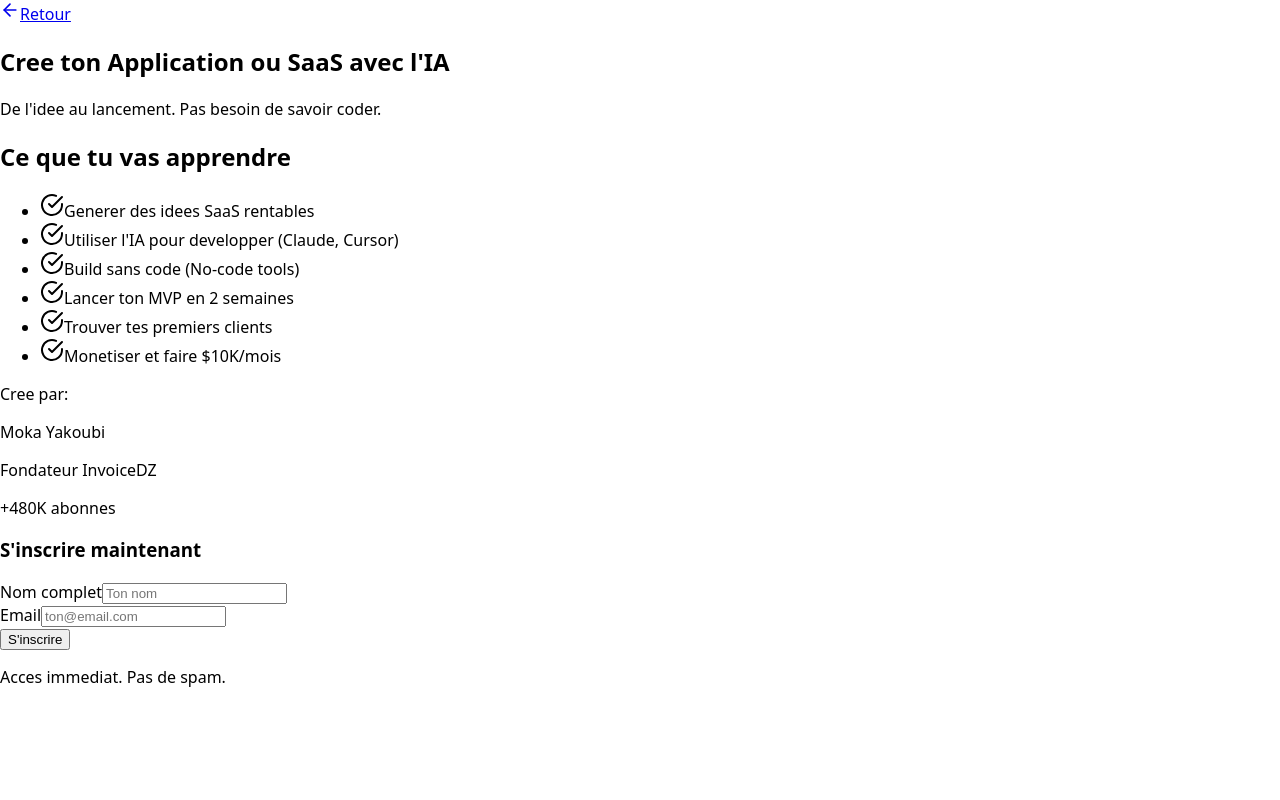
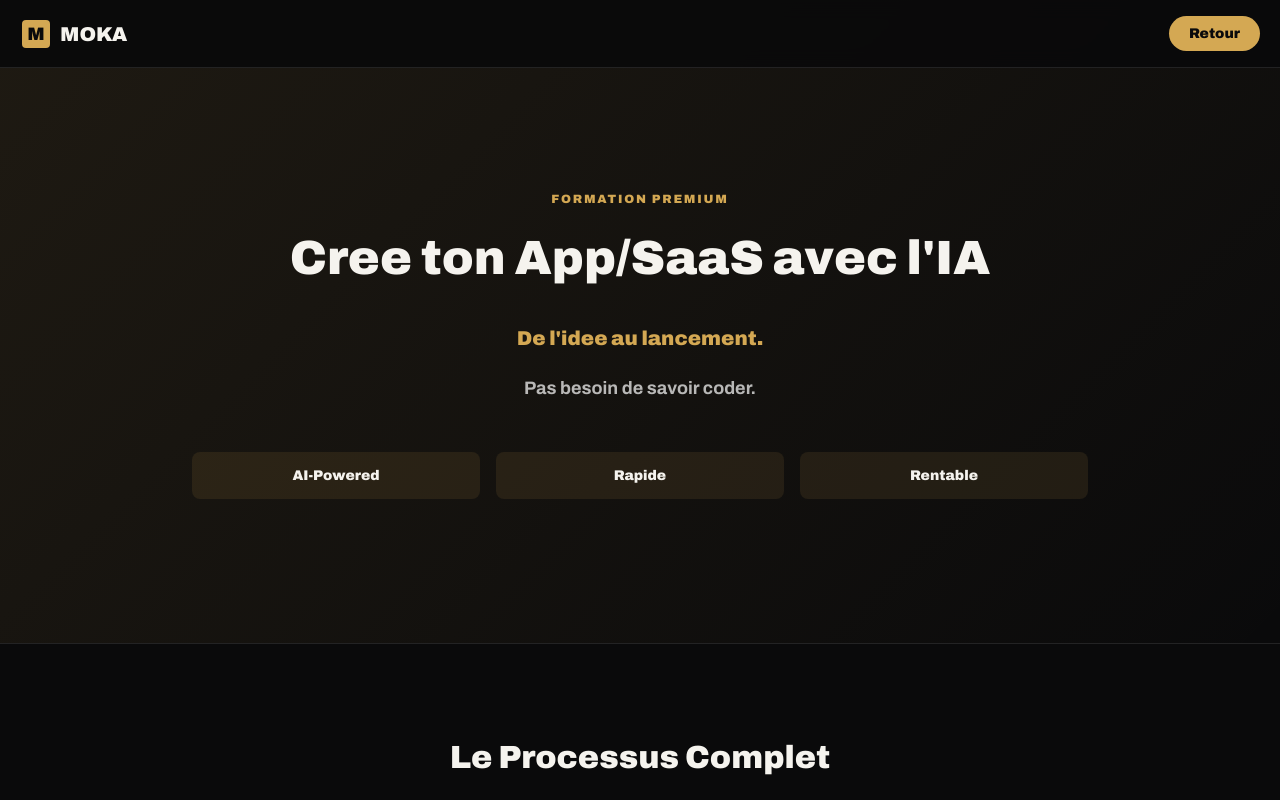
Before and after one commit to yakoumobi-sys/nextjs-boilerplate, a Next.js app: page /formations/app-saas in a window 1280 px wide. Shown: the top 800 px of the page. Built offline with nearby package versions, Linux system fonts and the light colour scheme.

Commit message:
Update page.tsx

```diff
--- a/app/formations/app-saas/page.tsx
+++ b/app/formations/app-saas/page.tsx
@@ -1,34 +1,34 @@
 "use client"
 
 import { useState } from "react"
-import { ArrowLeft, CheckCircle } from "lucide-react"
-import Link from "next/link"
 
-export default function AppSaas() {
+const Logo = () => (
+  <svg width="32" height="32" viewBox="0 0 32 32" fill="none">
+    <rect x="2" y="2" width="28" height="28" rx="4" fill="#D4A853"/>
+    <text x="16" y="22" textAnchor="middle" fontSize="18" fontWeight="900" fill="#0A0A0B" fontFamily="Archivo">M</text>
+  </svg>
+)
+
+export default function FormationAppSaaS() {
+  const [email, setEmail] = useState("")
   const [nom, setNom] = useState("")
-  const [email, setEmail] = useState("")
   const [loading, setLoading] = useState(false)
   const [success, setSuccess] = useState(false)
 
-  const handleSubmit = async (e: React.FormEvent) => {
+  const handleSubscribe = async (e: React.FormEvent) => {
     e.preventDefault()
     setLoading(true)
-
     try {
       const res = await fetch("/api/formations/subscribe", {
         method: "POST",
         headers: { "Content-Type": "application/json" },
-        body: JSON.stringify({
-          nom,
-          email,
-          formation: "App/SaaS avec IA",
-        }),
+        body: JSON.stringify({ email, nom, formation: "App/SaaS avec IA" }),
       })
-
       if (res.ok) {
         setSuccess(true)
+        setEmail("")
         setNom("")
-        setEmail("")
+        setTimeout(() => window.location.href = "/", 3000)
       }
     } catch (err) {
       console.error(err)
@@ -38,113 +38,122 @@ export default function AppSaas() {
   }
 
   return (
-    <main className="min-h-screen bg-[#0A0A0B] text-[#F5F3EE]">
-      <nav className="fixed top-0 w-full z-50 bg-[#0A0A0B]/85 backdrop-blur-md border-b border-white/10">
-        <div className="max-w-6xl mx-auto px-5 py-4">
-          <Link href="/" className="flex items-center gap-2 text-white/70 hover:text-white">
-            <ArrowLeft size={20} />
-            Retour
-          </Link>
+    <div style={{width:"100%",background:"#0A0A0B",color:"#F5F3EE",minHeight:"100vh",fontFamily:"'Archivo', system-ui"}}>
+      <style>{`@import url('https://fonts.googleapis.com/css2?family=Archivo:wght@400;600;700;900&display=swap');*{margin:0;padding:0;box-sizing:border-box;}@keyframes fadeInUp{from{opacity:0;transform:translateY(40px);}to{opacity:1;transform:translateY(0);}.animate-fade-in-up{animation:fadeInUp 0.8s ease-out forwards;}`}</style>
+
+      <nav style={{position:"fixed",top:0,width:"100%",zIndex:50,background:"rgba(10,10,11,0.95)",backdropFilter:"blur(10px)",borderBottom:"1px solid rgba(255,255,255,0.1)",padding:"1rem 1.25rem"}}>
+        <div style={{maxWidth:"1400px",margin:"0 auto",display:"flex",justifyContent:"space-between",alignItems:"center"}}>
+          <a href="/" style={{display:"flex",alignItems:"center",gap:"0.5rem",fontWeight:900,fontSize:"1.25rem",color:"#F5F3EE",textDecoration:"none"}}>
+            <Logo />
+            MOKA
+          </a>
+          <a href="/" style={{background:"#D4A853",color:"#0A0A0B",fontSize:"0.875rem",fontWeight:900,padding:"0.625rem 1.25rem",borderRadius:"9999px",textDecoration:"none"}}>Retour</a>
         </div>
       </nav>
 
-      <section className="pt-32 pb-24 px-5">
-        <div className="max-w-4xl mx-auto">
-          <div className="mb-12">
-            <h1 className="text-5xl md:text-7xl font-black mb-6">
-              Cree ton Application ou SaaS avec l'IA
-            </h1>
-            <p className="text-xl text-white/60 mb-8">
-              De l'idee au lancement. Pas besoin de savoir coder.
-            </p>
-          </div>
+      <section style={{minHeight:"60vh",padding:"6rem 1.25rem",paddingTop:"12rem",textAlign:"center",background:"linear-gradient(135deg, rgba(212,168,83,0.1) 0%, transparent 100%)"}}>
+        <div style={{maxWidth:"56rem",margin:"0 auto"}}>
+          <span className="animate-fade-in-up" style={{color:"#D4A853",fontWeight:900,letterSpacing:"0.15em",fontSize:"0.75rem",textTransform:"uppercase",display:"block",marginBottom:"1.5rem"}}>FORMATION PREMIUM</span>
 
-          <div className="grid md:grid-cols-2 gap-12">
-            <div>
-              <h2 className="text-2xl font-black mb-6">Ce que tu vas apprendre</h2>
-              <ul className="space-y-4">
-                {[
-                  "Generer des idees SaaS rentables",
-                  "Utiliser l'IA pour developper (Claude, Cursor)",
-                  "Build sans code (No-code tools)",
-                  "Lancer ton MVP en 2 semaines",
-                  "Trouver tes premiers clients",
-                  "Monetiser et faire $10K/mois",
-                ].map((item) => (
-                  <li key={item} className="flex gap-3">
-                    <CheckCircle className="text-[#D4A853] shrink-0" size={24} />
-                    <span>{item}</span>
-                  </li>
-                ))}
-              </ul>
+          <h1 className="animate-fade-in-up" style={{fontSize:"3rem",fontWeight:900,lineHeight:1.2,marginBottom:"2rem",animationDelay:"0.1s"}}>
+            Cree ton App/SaaS avec l'IA
+          </h1>
 
-              <div className="mt-10 p-6 bg-[#141416] border border-white/10 rounded-2xl">
-                <p className="text-white/60 mb-4">Cree par:</p>
-                <p className="font-black text-lg">Moka Yakoubi</p>
-                <p className="text-white/50">Fondateur InvoiceDZ</p>
-                <p className="text-white/50">+480K abonnes</p>
-              </div>
+          <p className="animate-fade-in-up" style={{fontSize:"1.25rem",color:"#D4A853",fontWeight:900,lineHeight:1.8,marginBottom:"1rem",animationDelay:"0.2s"}}>
+            De l'idee au lancement.
+          </p>
+
+          <p className="animate-fade-in-up" style={{fontSize:"1.125rem",color:"rgba(255,255,255,0.7)",lineHeight:1.8,marginBottom:"2rem",fontWeight:700,animationDelay:"0.3s"}}>
+            Pas besoin de savoir coder.
+          </p>
+
+          <div className="animate-fade-in-up" style={{display:"grid",gridTemplateColumns:"repeat(3, 1fr)",gap:"1rem",margin:"3rem 0",animationDelay:"0.4s"}}>
+            <div style={{background:"rgba(212,168,83,0.1)",borderRadius:"0.5rem",padding:"1rem"}}>
+              <p style={{fontSize:"0.875rem",fontWeight:900}}>AI-Powered</p>
             </div>
-
-            <div>
-              {!success ? (
-                <form onSubmit={handleSubmit} className="bg-[#141416] border border-white/10 rounded-3xl p-8">
-                  <h3 className="text-2xl font-black mb-6">S'inscrire maintenant</h3>
-
-                  <div className="space-y-4 mb-6">
-                    <div>
-                      <label className="block text-sm font-bold mb-2">Nom complet</label>
-                      <input
-                        type="text"
-                        required
-                        value={nom}
-                        onChange={(e) => setNom(e.target.value)}
-                        placeholder="Ton nom"
-                        className="w-full bg-[#0A0A0B] border border-white/10 rounded-lg px-4 py-3 text-white outline-none focus:border-[#D4A853]"
-                      />
-                    </div>
-
-                    <div>
-                      <label className="block text-sm font-bold mb-2">Email</label>
-                      <input
-                        type="email"
-                        required
-                        value={email}
-                        onChange={(e) => setEmail(e.target.value)}
-                        placeholder="ton@email.com"
-                        className="w-full bg-[#0A0A0B] border border-white/10 rounded-lg px-4 py-3 text-white outline-none focus:border-[#D4A853]"
-                      />
-                    </div>
-                  </div>
-
-                  <button
-                    type="submit"
-                    disabled={loading}
-                    className="w-full bg-[#D4A853] text-black font-bold py-3 rounded-lg hover:bg-[#e0b96a] transition disabled:opacity-50"
-                  >
-                    {loading ? "Inscription en cours..." : "S'inscrire"}
-                  </button>
-
-                  <p className="text-white/40 text-xs mt-4 text-center">
-                    Acces immediat. Pas de spam.
-                  </p>
-                </form>
-              ) : (
-                <div className="bg-[#141416] border border-[#D4A853]/30 rounded-3xl p-8 text-center">
-                  <CheckCircle className="text-[#D4A853] mx-auto mb-4" size={48} />
-                  <h3 className="text-2xl font-black mb-2">Bienvenue!</h3>
-                  <p className="text-white/60 mb-6">
-                    Verifie ton email pour acceder a la formation.
-                  </p>
-                  <Link href="/" className="text-[#D4A853] font-bold">
-                    Retour a l'accueil
-                  </Link>
-                </div>
-              )}
+            <div style={{background:"rgba(212,168,83,0.1)",borderRadius:"0.5rem",padding:"1rem"}}>
+              <p style={{fontSize:"0.875rem",fontWeight:900}}>Rapide</p>
+            </div>
+            <div style={{background:"rgba(212,168,83,0.1)",borderRadius:"0.5rem",padding:"1rem"}}>
+              <p style={{fontSize:"0.875rem",fontWeight:900}}>Rentable</p>
             </div>
           </div>
         </div>
       </section>
-    </main>
+
+      <section style={{padding:"6rem 1.25rem",borderTop:"1px solid rgba(255,255,255,0.1)"}}>
+        <div style={{maxWidth:"1400px",margin:"0 auto"}}>
+
+          <div className="animate-fade-in-up" style={{marginBottom:"6rem"}}>
+            <h2 style={{fontSize:"2rem",fontWeight:900,marginBottom:"2.5rem",textAlign:"center"}}>Le Processus Complet</h2>
+
+            <div style={{display:"grid",gridTemplateColumns:"repeat(auto-fit, minmax(250px, 1fr))",gap:"2rem"}}>
+              {[
+                {title:"Valider ton Idee",desc:"Marche research avec IA"},
+                {title:"Builder avec No-Code",desc:"Bubble, Flutterflow, Make"},
+                {title:"Integrer IA",desc:"ChatGPT API, Claude, Gemini"},
+                {title:"Monetization",desc:"Stripe, subscription setup"},
+                {title:"Analytics & Growth",desc:"Tracking, optimization"},
+                {title:"Launch & Scale",desc:"Product Hunt, communities"}
+              ].map((item, i) => (
+                <div key={i} style={{background:"#141416",border:"1px solid rgba(212,168,83,0.2)",borderRadius:"1rem",padding:"2rem"}}>
+                  <h3 style={{fontWeight:900,marginBottom:"0.5rem"}}>{item.title}</h3>
+                  <p style={{color:"rgba(255,255,255,0.6)",fontSize:"0.875rem",fontWeight:700}}>{item.desc}</p>
+                </div>
+              ))}
+            </div>
+          </div>
+
+          <div className="animate-fade-in-up" style={{background:"linear-gradient(135deg, rgba(212,168,83,0.1) 0%, transparent 100%)",borderRadius:"1.5rem",padding:"3rem",marginBottom:"6rem",border:"1px solid rgba(212,168,83,0.2)",textAlign:"center"}}>
+            <h2 style={{fontSize:"2rem",fontWeight:900,marginBottom:"2rem"}}>Nos Etudiants Ont Lance</h2>
+            <div style={{display:"grid",gridTemplateColumns:"repeat(auto-fit, minmax(200px, 1fr))",gap:"2rem"}}>
+              {[
+                {name:"AI Resume Builder",revenue:"$5K MRR",creator:"Fouad M."},
+                {name:"ChatBot pour Restaurants",revenue:"$15K MRR",creator:"Yasmine B."},
+                {name:"Translation App",revenue:"$32K MRR",creator:"Zaki T."}
+              ].map((item, i) => (
+                <div key={i} style={{background:"#0A0A0B",border:"1px solid rgba(212,168,83,0.3)",borderRadius:"1rem",padding:"2rem"}}>
+                  <p style={{fontWeight:900,marginBottom:"0.75rem"}}>{item.name}</p>
+                  <p style={{fontSize:"1.5rem",fontWeight:900,color:"#D4A853",marginBottom:"0.5rem"}}>{item.revenue}</p>
+                  <p style={{color:"rgba(255,255,255,0.6)",fontSize:"0.875rem",fontWeight:700}}>par {item.creator}</p>
+                </div>
+              ))}
+            </div>
+          </div>
+
+          <div className="animate-fade-in-up" style={{background:"#141416",borderRadius:"1.5rem",padding:"3rem",textAlign:"center",border:"2px solid #D4A853",marginBottom:"6rem"}}>
+            <div style={{fontSize:"1.25rem",fontWeight:900,color:"#D4A853",marginBottom:"0.75rem"}}>COHORT 8 REMPLI 75%</div>
+            <p style={{fontSize:"1.125rem",fontWeight:900,marginBottom:"1rem"}}>15 places restantes pour la prochaine cohort</p>
+            <p style={{color:"rgba(255,255,255,0.7)",fontWeight:700}}>Demarrage: semaine prochaine</p>
+          </div>
+
+          <div className="animate-fade-in-up" style={{maxWidth:"28rem",margin:"0 auto",background:"linear-gradient(135deg, rgba(212,168,83,0.15) 0%, rgba(212,168,83,0.05) 100%)",border:"1px solid rgba(212,168,83,0.3)",borderRadius:"1.5rem",padding:"3rem"}}>
+            <h2 style={{fontSize:"1.75rem",fontWeight:900,marginBottom:"1rem",textAlign:"center"}}>S'inscrire Maintenant</h2>
+            <p style={{color:"rgba(255,255,255,0.6)",marginBottom:"2rem",textAlign:"center",fontWeight:700}}>Premiere semaine: 50% reduction</p>
+
+            {!success?(
+              <form onSubmit={handleSubscribe} style={{display:"flex",flexDirection:"column",gap:"1rem"}}>
+                <input type="text" required value={nom} onChange={(e)=>setNom(e.target.value)} placeholder="Ton nom" style={{background:"#F5F3EE",color:"#0A0A0B",border:"none",borderRadius:"0.5rem",padding:"1rem",fontFamily:"inherit",fontSize:"1rem",fontWeight:900}}/>
+                <input type="email" required value={email} onChange={(e)=>setEmail(e.target.value)} placeholder="ton@email.com" style={{background:"#F5F3EE",color:"#0A0A0B",border:"none",borderRadius:"0.5rem",padding:"1rem",fontFamily:"inherit",fontSize:"1rem",fontWeight:900}}/>
+                <button type="submit" disabled={loading} style={{background:"#D4A853",color:"#0A0A0B",fontWeight:900,padding:"1.25rem",border:"none",borderRadius:"0.5rem",cursor:"pointer",fontSize:"1rem",textTransform:"uppercase",letterSpacing:"0.05em",marginTop:"1rem"}}>
+                  {loading?"Inscription..." : "S'inscrire Maintenant"}
+                </button>
+              </form>
+            ):(
+              <div style={{background:"rgba(212,168,83,0.1)",border:"1px solid #D4A853",borderRadius:"0.5rem",padding:"2rem",textAlign:"center"}}>
+                <p style={{color:"#D4A853",fontWeight:900,fontSize:"1.25rem",marginBottom:"0.5rem"}}>✓ Bienvenue!</p>
+                <p style={{color:"rgba(255,255,255,0.7)",fontWeight:700}}>Regarde ton email pour commencer.</p>
+              </div>
+            )}
+
+            <p style={{marginTop:"1.5rem",fontSize:"0.75rem",color:"rgba(255,255,255,0.5)",fontWeight:700,textAlign:"center"}}>Garantie 30 jours · Pas de risque</p>
+          </div>
+        </div>
+      </section>
+
+      <footer style={{borderTop:"1px solid rgba(255,255,255,0.1)",padding:"3rem 1.25rem",textAlign:"center",color:"rgba(255,255,255,0.4)",fontSize:"0.875rem",marginTop:"4rem"}}>
+        <p style={{fontWeight:900}}>© 2026 Moka Yakoubi — Caractere Store</p>
+      </footer>
+    </div>
   )
 }
```
